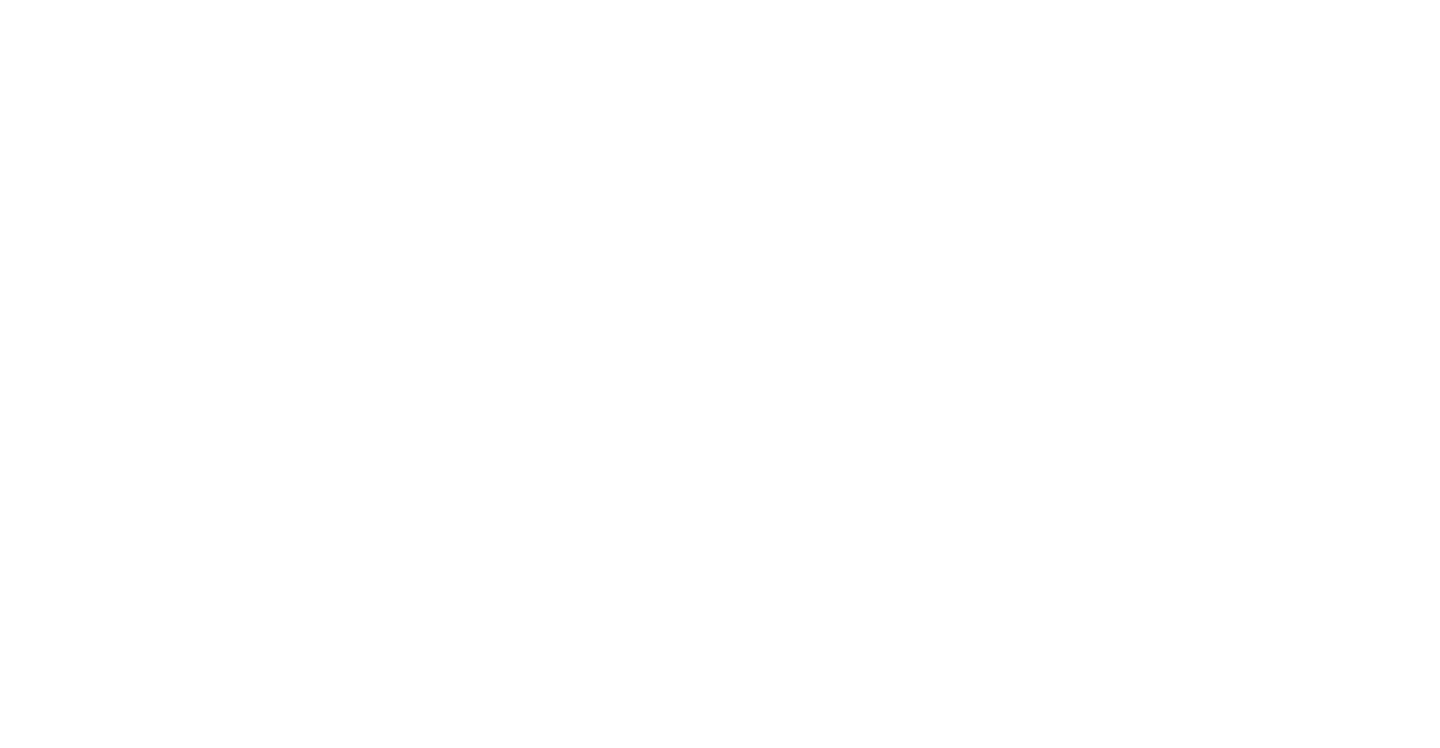
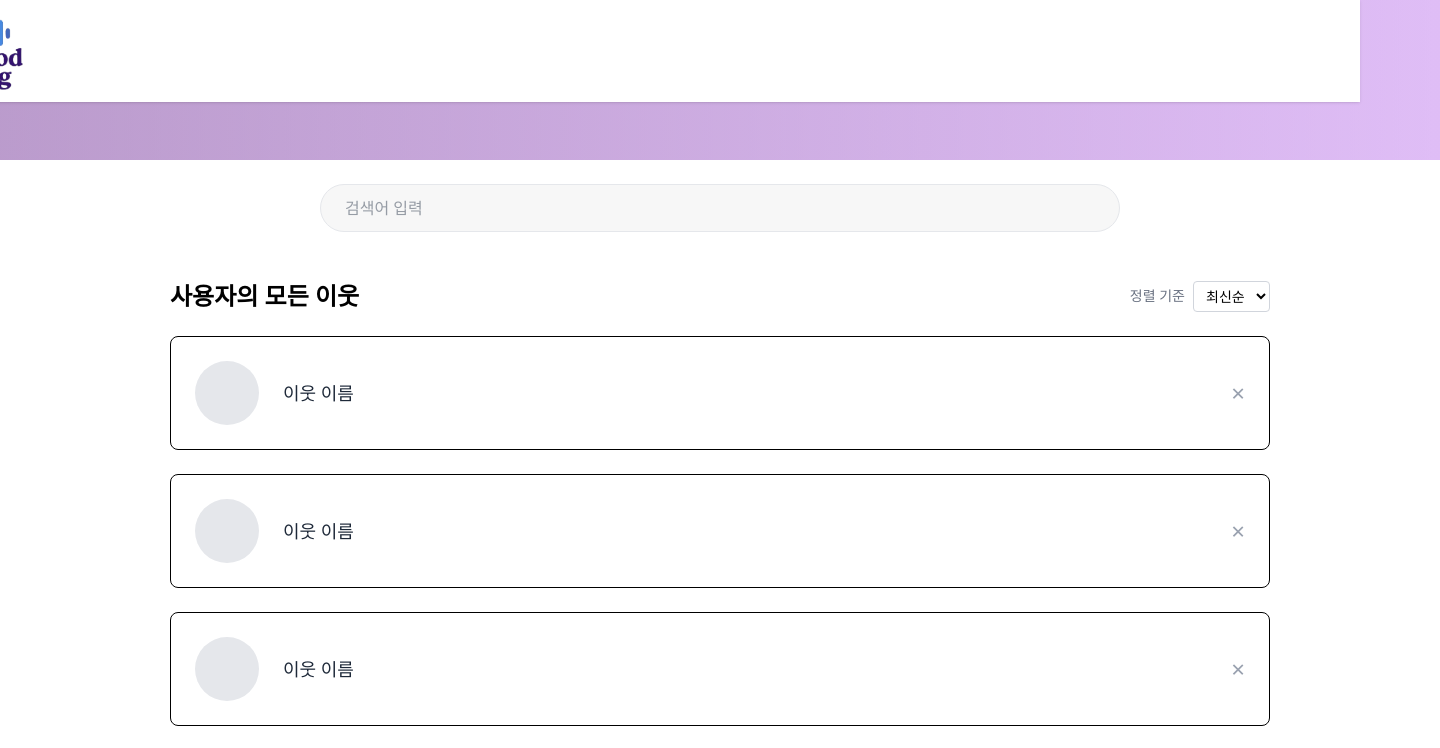
Before and after one commit to forwoni/MoodLog, a React (Vite) app in the folder frontend/my-app/: page /followmanagement in a window 1280 px wide. Before the commit this address had no page. Shown: the top 748 px of the page, 1440 px wide, since content can reach past the window. Built offline with nearby package versions, Linux system fonts and the light colour scheme.

Commit message:
flaming the code

```diff
--- a/frontend/my-app/src/App.tsx
+++ b/frontend/my-app/src/App.tsx
@@ -7,7 +7,9 @@
 import PostPage from "./pages/PostPage";
 import MainPage from './pages/MainPage';
 import OtherUserHistoryPage from './pages/OtherUserHistroyPage';
-import UserPostDetailPage from './pages/UserPostDetailPage'
+import UserPostDetailPage from './pages/UserPostDetailPage';
+import FollowManagementPage from './pages/FollowManagementPage';
+
 function App() {
   return (
     <BrowserRouter>
@@ -21,6 +23,7 @@
         <Route path='/main' element={<MainPage/>}/>
         <Route path='/otheruserhistory' element={<OtherUserHistoryPage />} />
         <Route path='/userpostdetail' element={<UserPostDetailPage />} />
+        <Route path="followmanagement" element={<FollowManagementPage />} />
       </Routes>
     </BrowserRouter>
   );
--- /dev/null
+++ b/frontend/my-app/src/pages/FollowManagementPage.tsx
@@ -0,0 +1,105 @@
+import React, { useState } from "react";
+import { HeaderBox } from "../layouts/headerBox";
+import { UserInfoBox } from "../components/UserInfoBox";
+
+function SearchBox() {
+  return (
+    <div className="w-[800px] mx-auto mt-6">
+      <input
+        type="text"
+        placeholder="검색어 입력"
+        className="w-full h-12 px-6 rounded-full border border-gray-200 bg-[#f7f7f7] text-gray-700 focus:outline-none focus:ring-2 focus:ring-purple-200"
+      />
+    </div>
+  );
+}
+
+function NeighborCard({ name, onDelete }: { name: string; onDelete: () => void }) {
+  return (
+    <div className="flex items-center justify-between bg-white border rounded-lg px-6 py-6 mb-6">
+      <div className="flex items-center gap-6">
+        <div className="w-16 h-16 bg-gray-200 rounded-full" />
+        <span className="text-lg font-medium text-gray-800">{name}</span>
+      </div>
+      <button
+        onClick={onDelete}
+        className="text-2xl text-gray-400 hover:text-gray-600 transition"
+        aria-label="이웃 삭제"
+      >
+        ×
+      </button>
+    </div>
+  );
+}
+
+export default function FallowManagementPage() {
+  // 임시 이웃 데이터
+  const [neighbors, setNeighbors] = useState([
+    "이웃 이름",
+    "이웃 이름",
+    "이웃 이름",
+    "이웃 이름",
+    "이웃 이름",
+    "이웃 이름",
+  ]);
+
+  // 삭제 핸들러
+  const handleDelete = (idx: number) => {
+    setNeighbors((prev) => prev.filter((_, i) => i !== idx));
+  };
+
+  return (
+    <div className="w-[1440px] mx-auto flex flex-col items-center bg-white min-h-screen">
+      <HeaderBox />
+      {/* 사용자 정보 */}
+      <div className="w-full bg-gradient-to-r from-[#e3c6f7] to-[#c9a7e9] h-[160px] flex items-end">
+        <div className="w-[1440px] mx-auto">
+          <UserInfoBox
+            userName="사용자 이름"
+            userDescription="사용자에 대한 간단한 설명"
+          />
+        </div>
+      </div>
+      {/* 검색창 */}
+      <SearchBox />
+
+      {/* 본문 */}
+      <div className="w-[1100px] mx-auto mt-12">
+        <div className="flex items-center justify-between mb-6">
+          <h2 className="text-2xl font-bold text-black">사용자의 모든 이웃</h2>
+          <div className="flex items-center gap-2">
+            <span className="text-sm text-gray-500">정렬 기준</span>
+            <select className="border border-gray-300 rounded px-2 py-1 text-sm bg-white">
+              <option>최신순</option>
+              <option>이름순</option>
+            </select>
+          </div>
+        </div>
+
+        {/* 이웃 리스트 */}
+        <div>
+          {neighbors.map((name, idx) => (
+            <NeighborCard
+              key={idx}
+              name={name}
+              onDelete={() => handleDelete(idx)}
+            />
+          ))}
+        </div>
+
+        {/* 페이지네이션 */}
+        <div className="flex justify-end mt-8 text-gray-400 gap-2 text-sm">
+          {[1,2,3,4,5,6,7,8,9,10].map((num) => (
+            <button
+              key={num}
+              className="w-6 h-6 flex items-center justify-center rounded hover:bg-gray-200"
+            >
+              {num}
+            </button>
+          ))}
+          <span className="ml-2">다음 &gt;</span>
+        </div>
+      </div>
+    </div>
+  );
+}
```
